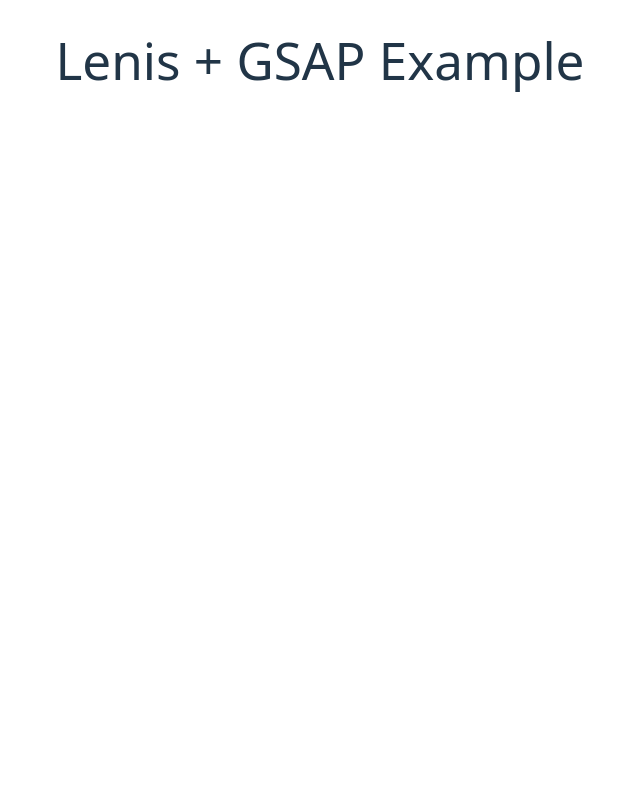
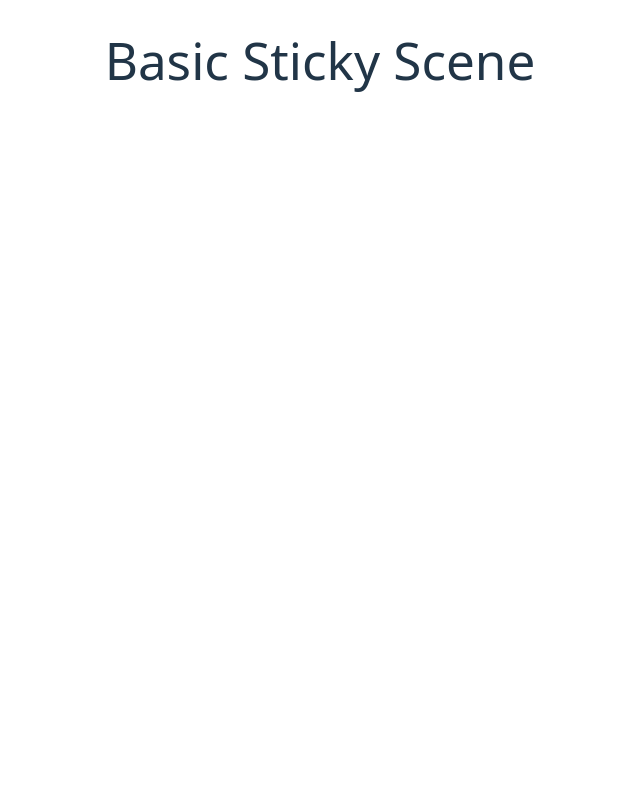
Before and after one commit to mattseq/how-to-scrollytell, a React (Vite) app: page / in a window 1280 px wide. Shown: the top 800 px of the page, without its empty margins (320-960 px from the left). Built offline with nearby package versions, Linux system fonts and the light colour scheme.

Commit message:
contributing.md, formatting changes, list of techniques to experiment with

```diff
--- a/src/App.jsx
+++ b/src/App.jsx
@@ -28,7 +28,7 @@
   return (
     <ReactLenis root options={{ smoothWheel: true }} ref={lenisRef} className='overflow-x-hidden'>
       <div id='scene-container-1' className='h-[300vh] p-[2rem]'>
-        <h1>Lenis + GSAP Example</h1>
+        <h1>Basic Sticky Scene</h1>
         <div className='h-screen' />
         <div
           id='sticky-object-1'
@@ -42,7 +42,7 @@
         </p>
       </div>
       <div id='scene-container-2' className='h-[300vh] p-[2rem] mt-20 overflow-hidden'>
-        <h1 id='title'>Another Sticky Scene</h1>
+        <h1 id='title'>Text Effect and Zoom</h1>
         <div className='h-screen' />
         <div
           id='sticky-object-2'
@@ -50,7 +50,7 @@
         />
       </div>
       <div id='scene-container-3' className='h-[300vh] p-[2rem] bg-fuchsia-500'>
-        <h1>New Scene</h1>
+        <h1 className='sticky top-10'>New Scene</h1>
       </div>
     </ReactLenis>
   )
```
Also changed, not shown: 2 other files (tests, documents, lock files or other folders).
